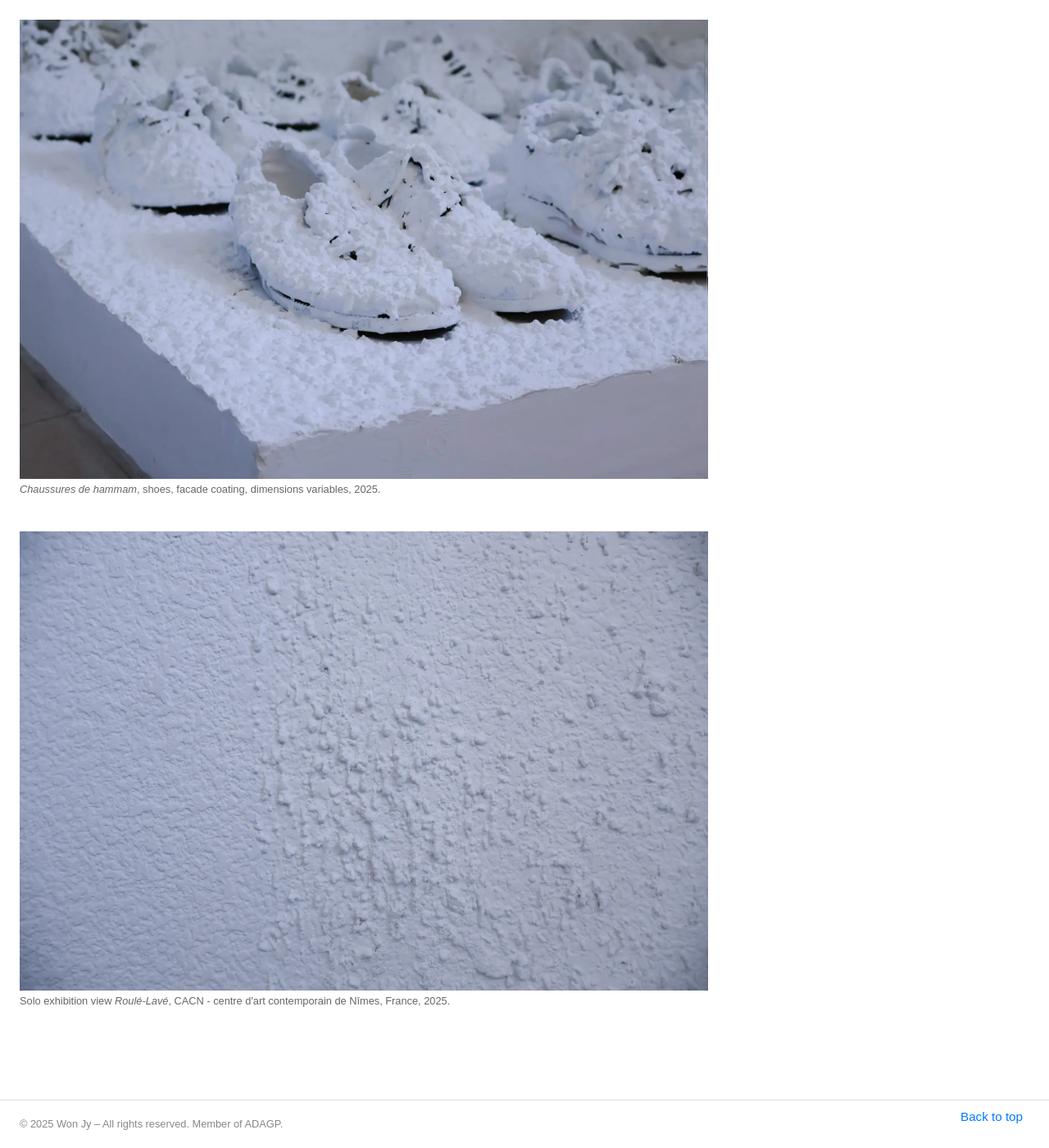
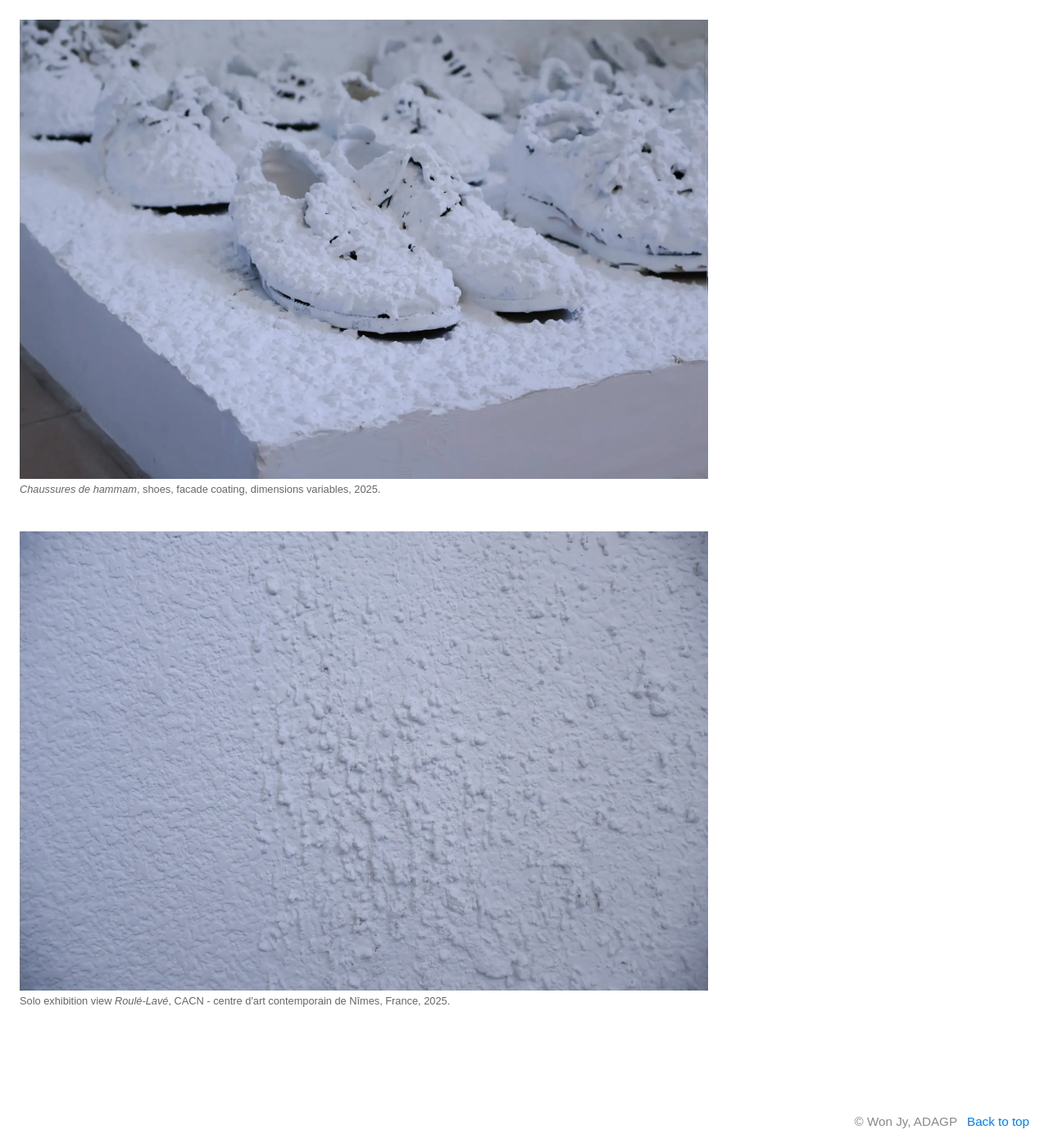
Before and after one commit to Won-Jy/archive-wonjy, a Jekyll site: the page work/2025/roule-lave.html, which Jekyll copies as it is, in a window 1280 px wide and 1400 px high, scrolled down 19164 px. Shown: the whole window at 82% size. Built offline with Jekyll 4.4.1, drawn with Linux system fonts in a browser that asks for light colours.

Commit message:
Update roule-lave.html

```diff
--- a/work/2025/roule-lave.html
+++ b/work/2025/roule-lave.html
@@ -5,185 +5,58 @@
   <meta name="viewport" content="width=device-width, initial-scale=1.0" />
   <title>Roulé-Lavé, 2025 | archive-wonjy</title>
   <style>
-    body {
-      font-family: sans-serif;
-      margin: 0;
-      line-height: 1.6;
+    body { font-family: sans-serif; margin: 0; line-height: 1.6; }
+
+    header {
+      display: flex; align-items: center; padding: 20px 24px;
+      border-bottom: 1px solid #ddd;
+    }
+    .title { font-size: 1.2em; font-weight: bold; text-transform: lowercase; }
+    nav { margin-left: 40px; }
+    nav a {
+      margin-left: 24px; text-decoration: none; color: #555; font-size: 0.95em; transition: color 0.2s;
+    }
+    nav a:hover, nav a.active { color: #007BFF; }
+
+    main { padding: 60px 40px 60px 24px; max-width: 1200px; margin: 0; }
+
+    .intro { display: flex; gap: 40px; margin-bottom: 0; align-items: flex-start; }
+    .intro-image { flex-basis: 70%; }
+    .intro-image img { width: 100%; height: auto; display: block; }
+    .intro-image .caption { font-size: 0.8em; color: #666; margin-top: 3px; margin-bottom: 40px; }
+
+    .intro-text { flex: 1; font-size: 0.95em; color: #333; }
+    .intro-group { font-size: 0.95em; color: #333; max-width: 100%; }
+
+    .intro-header h2 { font-size: 1.5em; font-style: italic; font-weight: bold; margin: 0 0 4px 0; }
+    .intro-header .year { font-size: 1.1em; font-weight: bold; color: #888; margin-bottom: 16px; }
+
+    .divider { border: none; border-top: 1px solid #ddd; margin: 30px 0; }
+
+    .related-texts h3 { font-size: 1em; font-weight: bold; margin-bottom: 12px; }
+    .related-texts p { font-size: 0.95em; }
+
+    .text-link { margin-left: 8px; text-decoration: none; color: #007BFF; }
+    .text-link:hover { text-decoration: underline; }
+
+    img.work { max-width: 70%; height: auto; display: block; margin-bottom: 3px; }
+    .caption { font-size: 0.8em; color: #666; margin-bottom: 40px; }
+
+    @media (max-width: 768px) {
+      .intro { flex-direction: column; }
+      .intro-image, .intro-text, .intro-group { flex: none; width: 100%; max-width: 100%; }
+      img.work { max-width: 100%; }
     }
 
-    header {
-      display: flex;
-      align-items: center;
-      padding: 20px 24px;
-      border-bottom: 1px solid #ddd;
+    /* ===== 하단 고정 바: © + Back to top ===== */
+    #btBar {
+      position: fixed; right: 24px; bottom: 20px; z-index: 999;
+      display: none; font-size: 0.95em; background: transparent;
     }
-
-    .title {
-      font-size: 1.2em;
-      font-weight: bold;
-      text-transform: lowercase;
-    }
-
-    nav {
-      margin-left: 40px;
-    }
-
-    nav a {
-      margin-left: 24px;
-      text-decoration: none;
-      color: #555;
-      font-size: 0.95em;
-      transition: color 0.2s;
-    }
-
-    nav a:hover,
-    nav a.active {
-      color: #007BFF;
-    }
-
-    main {
-      padding: 60px 40px 60px 24px;
-      max-width: 1200px;
-      margin: 0;
-    }
-
-    .intro {
-      display: flex;
-      gap: 40px;
-      margin-bottom: 0px;
-      align-items: flex-start;
-    }
-
-    .intro-image {
-      flex-basis: 70%;
-    }
-
-    .intro-image img {
-      width: 100%;
-      height: auto;
-      display: block;
-    }
-
-    .intro-image .caption {
-      font-size: 0.8em;
-      color: #666;
-      margin-top: 3px;
-      margin-bottom: 40px;
-    }
-
-    .intro-text {
-      flex: 1;
-      font-size: 0.95em;
-      color: #333;
-    }
-
-    .intro-group {
-      font-size: 0.95em;
-      color: #333;
-      max-width: 100%;
-    }
-
-    .intro-header h2 {
-      font-size: 1.5em;
-      font-style: italic;
-      font-weight: bold;
-      margin: 0 0 4px 0;
-    }
-
-    .intro-header .year {
-      font-size: 1.1em;
-      font-weight: bold;
-      color: #888;
-      margin-bottom: 16px;
-    }
-
-    .divider {
-      border: none;
-      border-top: 1px solid #ddd;
-      margin: 30px 0;
-    }
-
-    .related-texts h3 {
-      font-size: 1em;
-      font-weight: bold;
-      margin-bottom: 12px;
-    }
-
-    .related-texts p {
-      font-size: 0.95em;
-    }
-
-    .text-link {
-      margin-left: 8px;
-      text-decoration: none;
-      color: #007BFF;
-    }
-
-    .text-link:hover {
-      text-decoration: underline;
-    }
-
-    img.work {
-      max-width: 70%;
-      height: auto;
-      display: block;
-      margin-bottom: 3px;
-    }
-
-    .caption {
-      font-size: 0.8em;
-      color: #666;
-      margin-bottom: 40px;
-    }
-
-    @media (max-width: 768px) {
-      .intro {
-        flex-direction: column;
-      }
-
-      .intro-image,
-      .intro-text,
-      .intro-group {
-        flex: none;
-        width: 100%;
-        max-width: 100%;
-      }
-
-      img.work {
-        max-width: 100%;
-      }
-    }
-    footer {
-      border-top: 1px solid #ddd;
-      padding: 20px 24px;
-      font-size: 0.8em;
-      color: #888;
-      text-align: flex-start;
-      margin-top: 10px;
-      line-height: 1.4;
-    }
-
-    /* ===== Back to top 버튼 스타일 ===== */
-    #backToTop {
-      position: fixed;
-      right: 24px;
-      bottom: 20px;
-      z-index: 999;
-      display: none;              /* 처음엔 숨김 */
-      text-decoration: none;
-      color: #007BFF;             /* 기존 파랑 */
-      font-size: 0.95em;
-      background: transparent;    /* 텍스트 버튼 느낌 유지 */
-      padding: 6px 8px;           /* 클릭 영역 살짝 확보 */
-      border-radius: 4px;         /* 포커스 시 모양 부드럽게 */
-    }
-    #backToTop:hover {
-      text-decoration: underline; /* 호버 시 밑줄 */
-    }
-    #backToTop:focus {
-      outline: 2px solid #cfe2ff; /* 접근성: 키보드 포커스 */
-      outline-offset: 2px;
-    }
+    #btBar .copy { color: #888; margin-right: 12px; }
+    #btBar a#backToTop { color: #007BFF; text-decoration: none; }
+    #btBar a#backToTop:hover { text-decoration: underline; }
+    #btBar a#backToTop:focus { outline: none; } /* 클릭 시 테두리 제거 */
   </style>
 </head>
 <body>
@@ -338,38 +211,27 @@
     <div class="caption">Solo exhibition view <em>Roulé-Lavé</em>, CACN - centre d'art contemporain de Nîmes, France, 2025.</div>
   </main>
 
-  <footer>
-    <div class="footer-content">
-      © 2025 Won Jy – All rights reserved. Member of ADAGP.
-    </div>
-  </footer>
-
   <!-- Back to top 버튼 -->
-  <a id="backToTop" href="#" aria-label="Back to top">Back to top</a>
+ <div id="btBar" role="region" aria-label="Back to top bar">
+    <span class="copy">© Won Jy, ADAGP</span>
+    <a id="backToTop" href="#" aria-label="Back to top">Back to top</a>
+  </div>
 
   <script>
     (function () {
+      const bar = document.getElementById('btBar');
       const backToTopBtn = document.getElementById('backToTop');
       const showAfter = 300; // px
 
-      // 스크롤 시 표시/숨김
       window.addEventListener('scroll', () => {
-        if (window.scrollY > showAfter) {
-          backToTopBtn.style.display = 'inline';
-        } else {
-          backToTopBtn.style.display = 'none';
-        }
+        bar.style.display = (window.scrollY > showAfter) ? 'flex' : 'none';
       });
 
-      // 클릭 시 부드럽게 상단 이동 (사용자 선호 고려)
       backToTopBtn.addEventListener('click', (e) => {
         e.preventDefault();
-        const prefersReduced = window.matchMedia('(prefers-reduced-motion: reduce)').matches;
-        if (prefersReduced) {
-          window.scrollTo(0, 0);
-        } else {
-          window.scrollTo({ top: 0, behavior: 'smooth' });
-        }
+        const reduce = window.matchMedia('(prefers-reduced-motion: reduce)').matches;
+        if (reduce) window.scrollTo(0, 0);
+        else window.scrollTo({ top: 0, behavior: 'smooth' });
       });
     })();
   </script>
```
